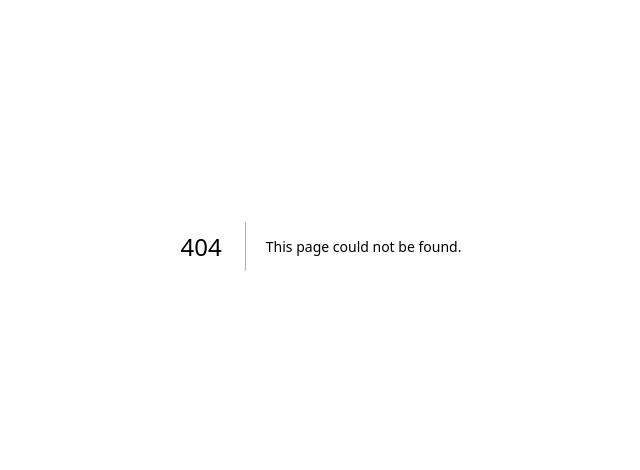
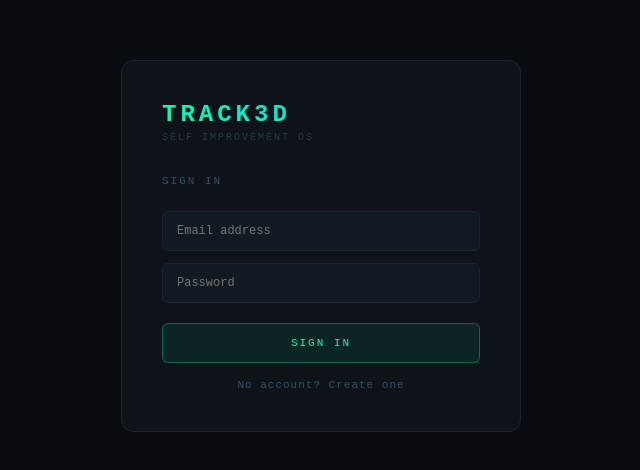
Before and after one commit to FinlayTrack3d/TRACK3D, a Next.js app: page /login in a window 1280 px wide. Before the commit this address had no page. Shown: the part 154-624 px from the top of the page, without its empty margins (319-959 px from the left). Built offline with nearby package versions, Linux system fonts and the light colour scheme; no server answers.

Commit message:
add login page and supabase

```diff
--- /dev/null
+++ b/app/login/page.js
@@ -0,0 +1,103 @@
+"use client";
+import { useState } from "react";
+import { supabase } from "../../lib/supabase";
+
+export default function Login() {
+  const [email, setEmail] = useState("");
+  const [password, setPassword] = useState("");
+  const [isSignUp, setIsSignUp] = useState(false);
+  const [loading, setLoading] = useState(false);
+  const [error, setError] = useState("");
+
+  const handleAuth = async () => {
+    setLoading(true);
+    setError("");
+    if (isSignUp) {
+      const { error } = await supabase.auth.signUp({ email, password });
+      if (error) setError(error.message);
+      else setError("Check your email to confirm your account!");
+    } else {
+      const { error } = await supabase.auth.signInWithPassword({ email, password });
+      if (error) setError(error.message);
+      else window.location.href = "/";
+    }
+    setLoading(false);
+  };
+
+  return (
+    <div style={{
+      minHeight: "100vh", background: "#080C10", display: "flex",
+      alignItems: "center", justifyContent: "center", fontFamily: "'Space Mono', monospace"
+    }}>
+      <div style={{
+        background: "#0D1318", border: "1px solid #1A2530", borderRadius: 12,
+        padding: 40, width: "100%", maxWidth: 400, position: "relative"
+      }}>
+        <div style={{
+          fontFamily: "'Orbitron', monospace", fontSize: 24, fontWeight: 900,
+          letterSpacing: 4, background: "linear-gradient(90deg,#00FFB2,#00C8FF)",
+          WebkitBackgroundClip: "text", WebkitTextFillColor: "transparent",
+          marginBottom: 4
+        }}>TRACK3D</div>
+        <div style={{ fontSize: 10, color: "#2A3A48", letterSpacing: 2, marginBottom: 32 }}>
+          SELF IMPROVEMENT OS
+        </div>
+
+        <div style={{ fontSize: 11, color: "#3A5060", letterSpacing: 2, marginBottom: 24 }}>
+          {isSignUp ? "CREATE ACCOUNT" : "SIGN IN"}
+        </div>
+
+        <input
+          type="email"
+          placeholder="Email address"
+          value={email}
+          onChange={e => setEmail(e.target.value)}
+          style={{
+            width: "100%", background: "#111921", border: "1px solid #1A2530",
+            borderRadius: 6, padding: "12px 14px", color: "#E0EAF0",
+            fontFamily: "'Space Mono', monospace", fontSize: 12, outline: "none",
+            marginBottom: 12, boxSizing: "border-box"
+          }}
+        />
+        <input
+          type="password"
+          placeholder="Password"
+          value={password}
+          onChange={e => setPassword(e.target.value)}
+          onKeyDown={e => e.key === "Enter" && handleAuth()}
+          style={{
+            width: "100%", background: "#111921", border: "1px solid #1A2530",
+            borderRadius: 6, padding: "12px 14px", color: "#E0EAF0",
+            fontFamily: "'Space Mono', monospace", fontSize: 12, outline: "none",
+            marginBottom: 20, boxSizing: "border-box"
+          }}
+        />
+
+        {error && (
+          <div style={{
+            fontSize: 11, color: error.includes("Check") ? "#00FFB2" : "#FF2D78",
+            marginBottom: 16, letterSpacing: 0.5
+          }}>{error}</div>
+        )}
+
+        <button
+          onClick={handleAuth}
+          disabled={loading}
+          style={{
+            width: "100%", background: "rgba(0,255,178,.08)",
+            border: "1px solid rgba(0,255,178,.3)", color: "#00FFB2",
+            fontFamily: "'Orbitron', monospace", fontSize: 11, letterSpacing: 2,
+            padding: "13px 0", borderRadius: 6, cursor: "pointer", marginBottom: 16
+          }}>
+          {loading ? "LOADING..." : isSignUp ? "CREATE ACCOUNT" : "SIGN IN"}
+        </button>
+
+        <div
+          onClick={() => setIsSignUp(!isSignUp)}
+          style={{ fontSize: 11, color: "#3A5060", textAlign: "center", cursor: "pointer", letterSpacing: 1 }}>
+          {isSignUp ? "Already have an account? Sign in" : "No account? Create one"}
+        </div>
+      </div>
+    </div>
+  );
+}
--- /dev/null
+++ b/lib/supabase.js
@@ -0,0 +1,6 @@
+import { createClient } from '@supabase/supabase-js'
+
+const supabaseUrl = process.env.NEXT_PUBLIC_SUPABASE_URL
+const supabaseKey = process.env.NEXT_PUBLIC_SUPABASE_ANON_KEY
+
+export const supabase = createClient(supabaseUrl, supabaseKey)
--- a/package.json
+++ b/package.json
@@ -9,6 +9,7 @@
     "lint": "eslint"
   },
   "dependencies": {
+    "@supabase/supabase-js": "^2.103.0",
     "next": "16.2.3",
     "react": "19.2.4",
     "react-dom": "19.2.4"
```
Also changed, not shown: 1 other file (tests, documents, lock files or other folders).
